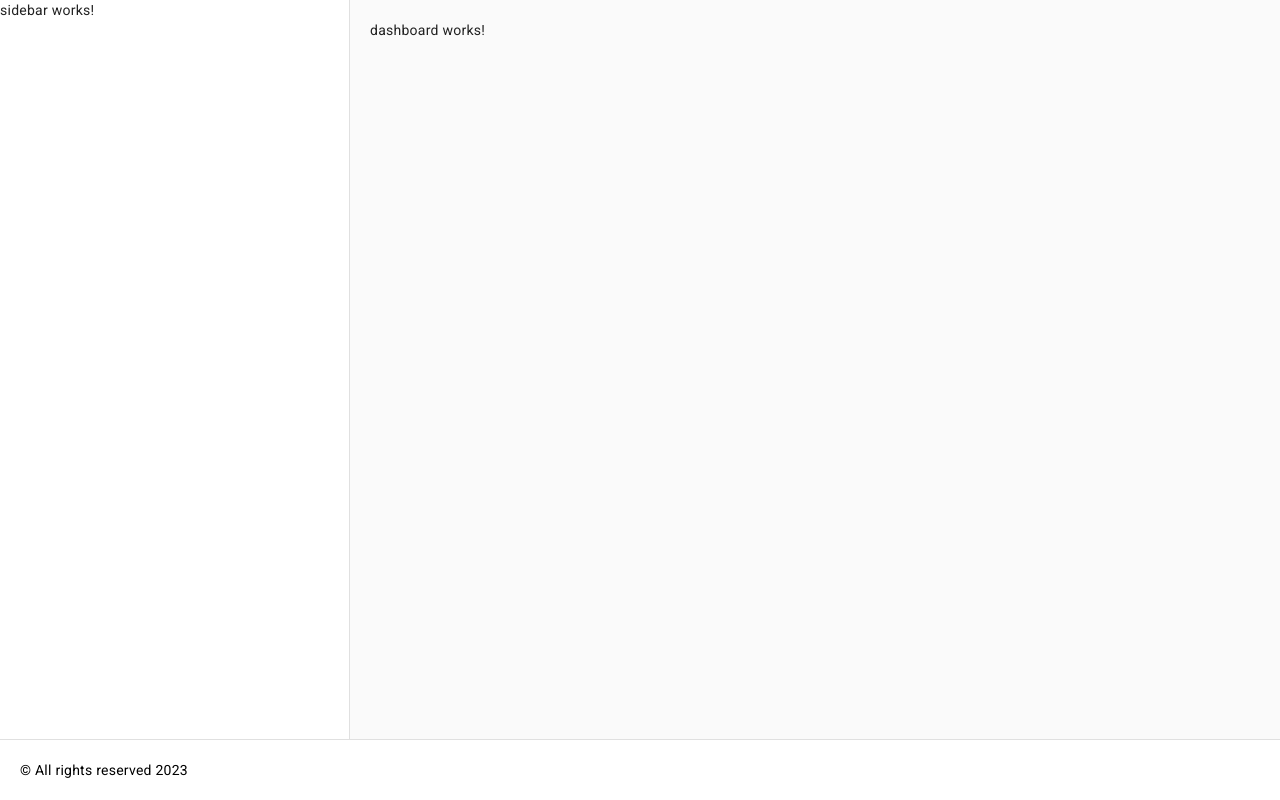
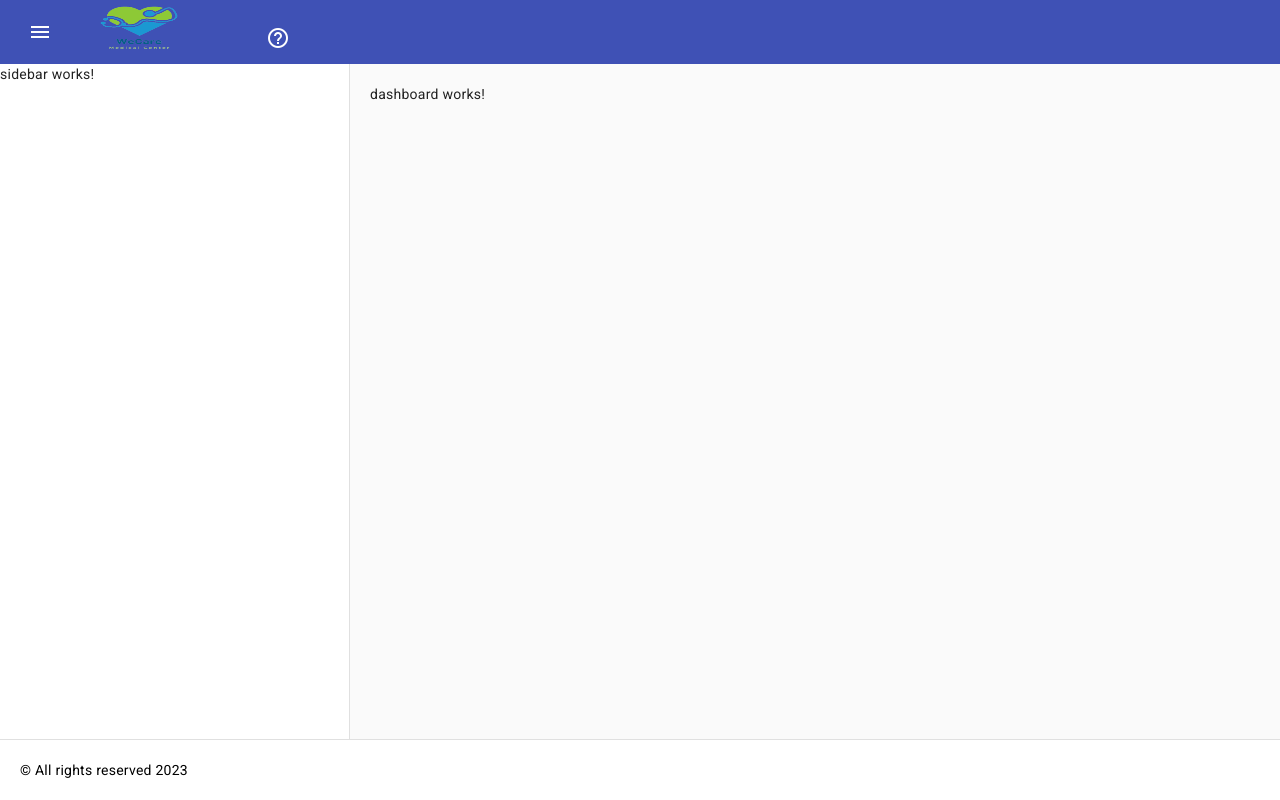
Before and after one commit to RoqayaMohammad/WeCareAngular, an Angular app: page / in a window 1280 px wide. Built offline with nearby package versions, Linux system fonts and the light colour scheme.

Commit message:
Header styling

```diff
--- a/src/app/shared/components/header/header.component.html
+++ b/src/app/shared/components/header/header.component.html
@@ -1,13 +1,13 @@
-<!-- <mat-toolbar color="primary">
+<mat-toolbar color="primary">
   <mat-toolbar-row>
       <button mat-icon-button >
           <mat-icon>menu</mat-icon>
       </button>
 
-      <span> APP LOGO </span>
+      <span><img src="assets\imgs\WeCareLogo.png" alt="My Logo" class="logo"> </span>
 
       <div fxFlex fxLayout="row" fxLayoutAlign="flex-end">
-          <ul fxLayout="row" fxLayoutGap="20px">
+          <ul class="logo-list" fxLayout="row" fxLayoutGap="20px" >
               <li>
                   <button mat-icon-button>
                       <mat-icon>settings</mat-icon>
@@ -33,4 +33,4 @@
           </ul>
       </div>
   </mat-toolbar-row>
-</mat-toolbar> -->
+</mat-toolbar>
--- a/src/app/shared/components/header/header.component.scss
+++ b/src/app/shared/components/header/header.component.scss
@@ -1,3 +1,42 @@
+$logo-width: 150px;
+$logo-height: 80px;
+
 ul li {
   list-style: none;
 }
+
+// .logo-list {
+//   // display: flex;
+//   // justify-content: flex-end;
+//   // align-items: center;
+//   display: flex;
+//   justify-content: flex-end;
+//   align-items: center;
+//   list-style: none;
+// }
+
+// .logo-list button {
+//   border: none; /* Remove the button border */
+//   background: transparent; /* Remove the button background */
+//   padding: 0; /* Remove the button padding */
+//   margin: 0; /* Remove the button margin */
+// }
+
+// .logo-list mat-icon {
+//   font-size: 24px;
+//   color: #000;
+// }
+
+.logo {
+  max-width: 100%;
+  height: auto;
+  width: $logo-width;
+  height: $logo-height;
+}
+
+
+
+@media (max-width: 768px) {
+  $logo-width: 80%;
+  $logo-height: auto;
+}
```
Also changed, not shown: src/assets/imgs/WeCareLogo.png (added).
